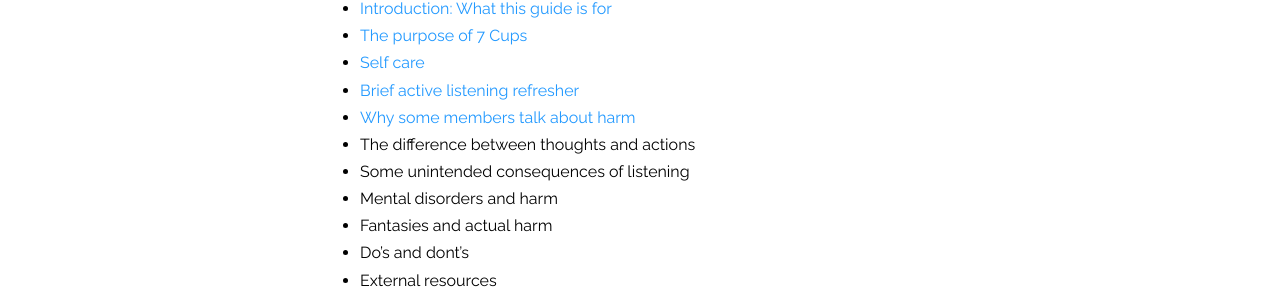
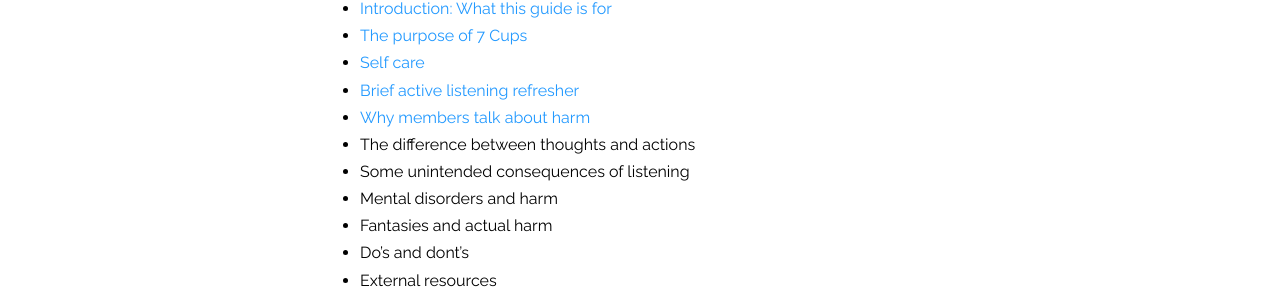
Before and after one commit to RarelyCharlie/rarelycharlie.github.io, a Jekyll site: the page built from _guide/harm.md, in a window 1280 px wide and 900 px high. Shown: the part 207-506 px from the top of the window. Built offline with Jekyll 4.4.1, drawn with Linux system fonts in a browser that asks for light colours; some of the changed text lies outside the part shown.

Commit message:
shorten heading

```diff
--- a/_guide/harm.md
+++ b/_guide/harm.md
@@ -9,7 +9,7 @@ feedback: https://www.7cups.com/@RarelyCharlie
 -	[The purpose of 7 Cups](#the-purpose-of-7-cups)
 -	[Self care](#self-care)
 -	[Brief active listening refresher](#brief-active-listening-refresher)
--	[Why some members talk about harm](#why-some-members-talk-about-harm)
+-	[Why members talk about harm](#why-members-talk-about-harm)
 -	The difference between thoughts and actions
 -	Some unintended consequences of listening
 -	Mental disorders and harm
@@ -178,7 +178,7 @@ Similarly, if a member tells you they are worried about being harmed, repeat bac
 QUIZ
 {:.dummyquiz}
 
-# Why some members talk about harm
+# Why members talk about harm
 
 Members talk about harm for a variety of reasons. They might be the person causing the harm, or they might be the person harmed, or they might be both.
 
```
